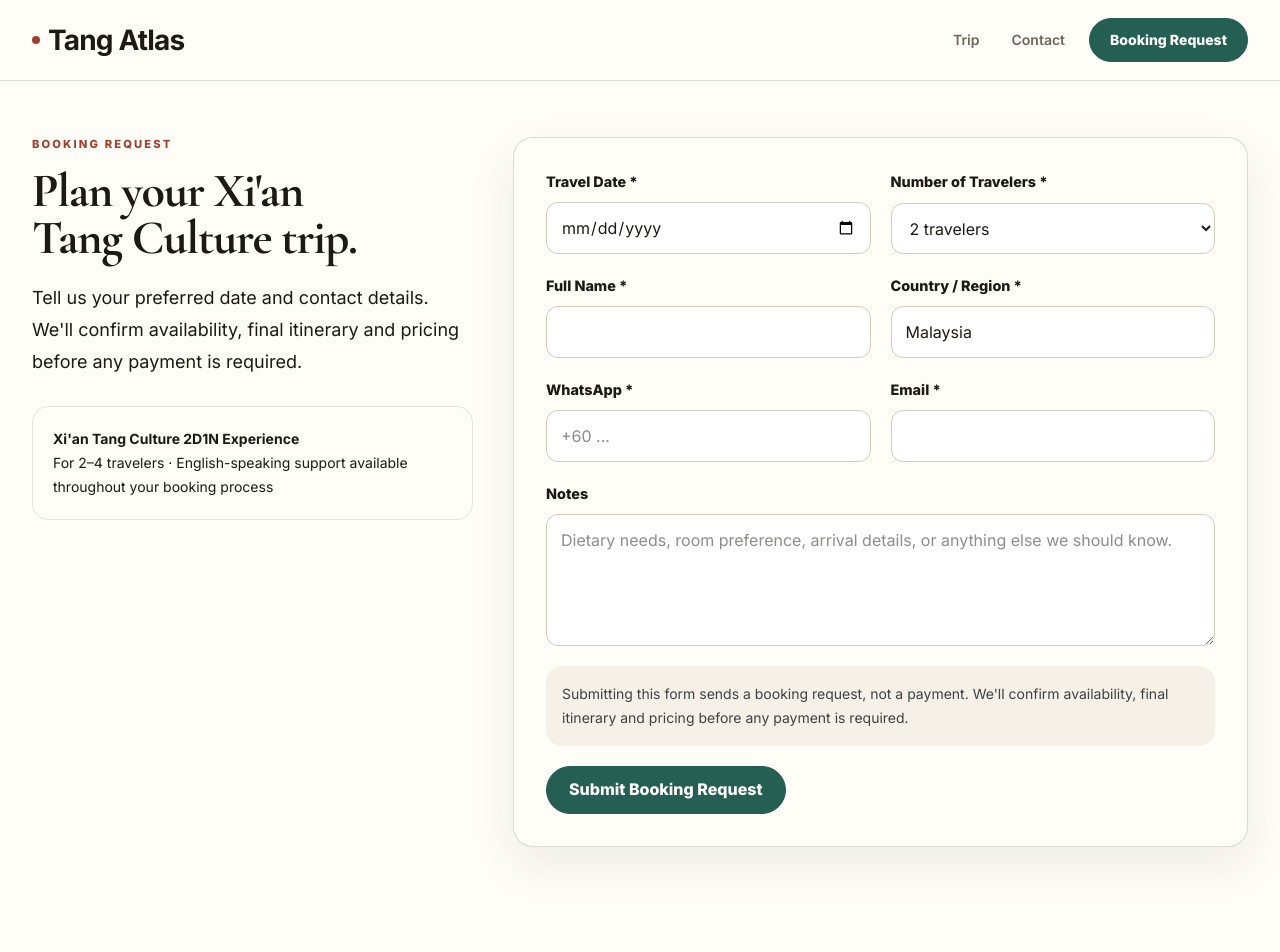
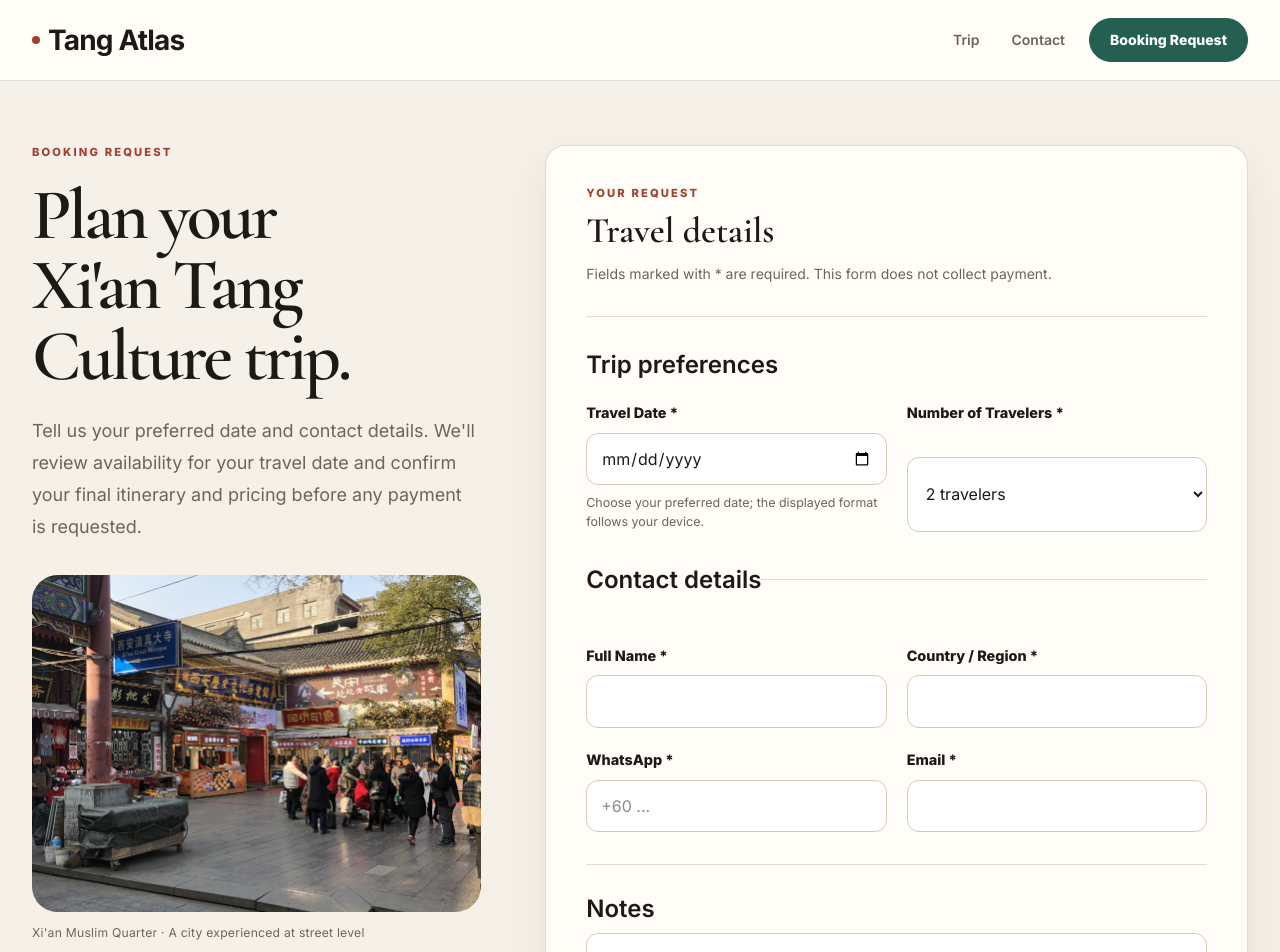
Before and after one commit to 1149866456-wq/xian-travel-v01, a Next.js app: page /booking in a window 1280 px wide. Shown: the top 952 px of the page. Built offline with nearby package versions, Linux system fonts and the light colour scheme.

Commit message:
feat: refine booking request and success UX

```diff
--- a/src/app/booking/page.tsx
+++ b/src/app/booking/page.tsx
@@ -1,19 +1,42 @@
+import Image from "next/image";
 import { BookingForm } from "@/components/booking-form";
 import { readAttribution, type SearchParams } from "@/lib/attribution";
 
 export default async function BookingPage({ searchParams }: { searchParams: Promise<SearchParams> }) {
   const attribution = readAttribution(await searchParams);
+
   return (
-    <div className="container-page grid gap-10 py-14 lg:grid-cols-[.75fr_1.25fr]">
-      <div>
-        <div className="eyebrow">Booking Request</div>
-        <h1 className="mt-4 text-5xl font-black tracking-tight">Plan your Xi&apos;an Tang Culture trip.</h1>
-        <p className="mt-5 text-lg leading-8 text-neutral-650">Tell us your preferred date and contact details. We&apos;ll confirm availability, final itinerary and pricing before any payment is required.</p>
-        <div className="mt-7 rounded-2xl border border-black/10 p-5 text-sm leading-6 text-neutral-650">
-          <strong>Xi&apos;an Tang Culture 2D1N Experience</strong><br />For 2–4 travelers · English-speaking support available throughout your booking process
-        </div>
+    <div className="bg-[var(--paper)] py-10 sm:py-16">
+      <div className="container-page grid items-start gap-10 lg:grid-cols-[.78fr_1.22fr] lg:gap-16">
+        <section className="lg:sticky lg:top-6" aria-labelledby="booking-page-title">
+          <p className="eyebrow">Booking Request</p>
+          <h1 id="booking-page-title" className="mt-5 text-6xl font-semibold tracking-[-.045em] sm:text-7xl">Plan your Xi&apos;an Tang Culture trip.</h1>
+          <p className="mt-6 max-w-xl text-lg leading-8 text-[var(--muted)]">
+            Tell us your preferred date and contact details. We&apos;ll review availability for your travel date and confirm your final itinerary and pricing before any payment is requested.
+          </p>
+
+          <figure className="mt-8">
+            <div className="image-frame aspect-[4/3]">
+              <Image
+                src="/images/tang-atlas/xian-muslim-quarter.webp"
+                alt="Street life in Xi'an's Muslim Quarter"
+                fill
+                priority
+                sizes="(max-width: 1023px) 100vw, 38vw"
+                className="object-[52%_38%]"
+              />
+            </div>
+            <figcaption className="image-caption">Xi&apos;an Muslim Quarter · A city experienced at street level</figcaption>
+          </figure>
+
+          <div className="mt-7 border-y border-[var(--line)] py-5 text-sm leading-7 text-[var(--muted)]">
+            <strong className="block font-[var(--font-display)] text-2xl font-semibold text-[var(--ink)]">Xi&apos;an Tang Culture 2D1N Experience</strong>
+            For 2–4 travelers · English-first communication during the booking process
+          </div>
+        </section>
+
+        <BookingForm attribution={attribution} />
       </div>
-      <BookingForm attribution={attribution} />
     </div>
   );
 }
--- a/src/app/booking/success/page.tsx
+++ b/src/app/booking/success/page.tsx
@@ -13,11 +13,12 @@ export default async function BookingSuccess({ searchParams }: { searchParams: P
 
   if (!booking) {
     return (
-      <div className="container-page py-20">
-        <div className="card mx-auto max-w-2xl p-8 text-center">
-          <h1 className="text-3xl font-black">Booking request not found</h1>
-          <p className="mt-4 text-neutral-600">The success link may be incomplete. Please contact us if you already submitted a booking request.</p>
-          <Link className="button-primary mt-6" href="/contact">Contact Us</Link>
+      <div className="container-page py-16 sm:py-24">
+        <div className="mx-auto max-w-2xl border-y border-[var(--line)] py-12 text-center sm:py-16">
+          <p className="eyebrow">Booking request</p>
+          <h1 className="mt-5 text-5xl font-semibold tracking-[-.035em] sm:text-6xl">Booking request not found</h1>
+          <p className="mx-auto mt-5 max-w-xl leading-8 text-[var(--muted)]">The success link may be incomplete. Please contact us if you already submitted a booking request.</p>
+          <Link className="button-primary mt-7" href="/contact">Contact Us</Link>
         </div>
       </div>
     );
@@ -29,28 +30,44 @@ export default async function BookingSuccess({ searchParams }: { searchParams: P
   );
 
   return (
-    <div className="container-page py-20">
-      <div className="card mx-auto max-w-3xl overflow-hidden">
-        <div className="bg-[#275d52] p-8 text-white md:p-10">
-          <div className="text-sm font-bold uppercase tracking-[.16em] text-white/70">Request received</div>
-          <h1 className="mt-3 text-4xl font-black">Booking Request Submitted</h1>
-          <p className="mt-4 text-white/75">This confirms your booking request, not a payment or confirmed reservation.</p>
-          <p className="mt-2 text-white/75">We&apos;ll check availability, your final itinerary and pricing, then contact you using the details above.</p>
-        </div>
-        <div className="grid gap-6 p-8 md:grid-cols-2 md:p-10">
-          <Detail label="Booking Reference" value={booking.booking_reference} />
-          <Detail label="Requested Travel Date" value={booking.travel_date} />
-          <Detail label="Travelers" value={`${booking.traveler_count}`} />
-          <Detail label="Contact" value={`${booking.full_name} · ${booking.email}`} />
-          <div className="md:col-span-2 rounded-2xl bg-[#f6f1e8] p-5">
-            <div className="font-black">What happens next?</div>
-            <p className="mt-2 text-sm leading-6 text-neutral-650">We&apos;ll check availability and review your request. Please keep your booking reference for follow-up. We&apos;ll contact you as soon as we&apos;ve reviewed your trip details.</p>
+    <div className="bg-[var(--paper)] py-12 sm:py-20">
+      <div className="container-page max-w-5xl">
+        <div className="overflow-hidden rounded-[28px] border border-[var(--line)] bg-[var(--surface)] shadow-[var(--card-shadow)]">
+          <header className="grid gap-8 bg-[var(--jade-dark)] p-7 text-white sm:p-10 md:grid-cols-[1fr_auto] md:items-end md:p-12">
+            <div>
+              <p className="text-xs font-bold uppercase tracking-[.18em] text-[var(--gold)]">Request received</p>
+              <h1 className="mt-4 text-5xl font-semibold tracking-[-.035em] sm:text-6xl">Booking Request Submitted</h1>
+              <p className="mt-5 max-w-2xl text-lg leading-8 text-white/74">This is a booking request confirmation, not a payment confirmation.</p>
+              <p className="mt-2 max-w-2xl leading-7 text-white/60">We&apos;ll review availability for your travel date, confirm what can be included in your final itinerary, and then contact you with pricing and next steps.</p>
+            </div>
+            <div className="flex h-14 w-14 items-center justify-center rounded-full border border-white/20 bg-white/8 text-2xl" aria-hidden="true">✓</div>
+          </header>
+
+          <div className="grid gap-10 p-7 sm:p-10 md:grid-cols-[1.2fr_.8fr] md:p-12">
+            <section aria-labelledby="request-details-title">
+              <div className="flex items-center gap-4">
+                <h2 id="request-details-title" className="text-3xl font-semibold">Request details</h2>
+                <div className="h-px flex-1 bg-[var(--line)]" />
+              </div>
+              <dl className="mt-7 grid gap-x-8 gap-y-7 sm:grid-cols-2">
+                <Detail label="Booking Reference" value={booking.booking_reference} />
+                <Detail label="Requested Travel Date" value={booking.travel_date} />
+                <Detail label="Travelers" value={`${booking.traveler_count}`} />
+                <Detail label="Contact" value={`${booking.full_name} · ${booking.email}`} />
+              </dl>
+            </section>
+
+            <aside className="border-l-2 border-[var(--cinnabar)] bg-[var(--paper)] p-6" aria-labelledby="next-step-title">
+              <p className="eyebrow">Next step</p>
+              <h2 id="next-step-title" className="mt-3 text-3xl font-semibold">What happens next?</h2>
+              <p className="mt-4 text-sm leading-7 text-[var(--muted)]">We&apos;ll review your request and check what&apos;s available for your preferred date. If you follow up, please share your booking reference so we can match your request quickly.</p>
+              {whatsapp ? (
+                <a className="button-primary mt-6 w-full" href={whatsapp} target="_blank" rel="noreferrer">Contact on WhatsApp</a>
+              ) : (
+                <Link className="button-secondary mt-6 w-full" href="/contact">Contact Us</Link>
+              )}
+            </aside>
           </div>
-          {whatsapp ? (
-            <a className="button-primary md:w-fit" href={whatsapp} target="_blank" rel="noreferrer">Contact on WhatsApp</a>
-          ) : (
-            <Link className="button-secondary md:w-fit" href="/contact">Contact Us</Link>
-          )}
         </div>
       </div>
     </div>
@@ -58,5 +75,10 @@ export default async function BookingSuccess({ searchParams }: { searchParams: P
 }
 
 function Detail({ label, value }: { label: string; value: string }) {
-  return <div className="min-w-0"><div className="text-xs font-bold uppercase tracking-[.12em] text-neutral-500">{label}</div><div className="mt-2 break-words font-black text-lg">{value}</div></div>;
+  return (
+    <div className="min-w-0 border-t border-[var(--line)] pt-4">
+      <dt className="text-[.67rem] font-bold uppercase tracking-[.15em] text-[var(--muted)]">{label}</dt>
+      <dd className="mt-2 break-words font-[var(--font-display)] text-2xl font-semibold leading-tight">{value}</dd>
+    </div>
+  );
 }
--- a/src/components/booking-form.tsx
+++ b/src/components/booking-form.tsx
@@ -49,11 +49,20 @@ export function BookingForm({ attribution }: { attribution: Attribution }) {
   }
 
   return (
-    <form action={submit} className="card grid gap-5 p-6 md:p-8">
+    <form action={submit} className="card grid gap-8 bg-[var(--surface)] p-6 sm:p-8 lg:p-10">
+      <div className="border-b border-[var(--line)] pb-7">
+        <p className="eyebrow">Your request</p>
+        <h2 className="mt-3 text-4xl font-semibold">Travel details</h2>
+        <p className="mt-3 text-sm leading-7 text-[var(--muted)]">Fields marked with * are required. This form does not collect payment.</p>
+      </div>
+
+      <fieldset className="grid gap-5">
+        <legend className="mb-5 font-[var(--font-display)] text-2xl font-semibold">Trip preferences</legend>
         <div className="grid gap-5 md:grid-cols-2">
           <div className="field">
             <label htmlFor="travel_date">Travel Date *</label>
-          <input id="travel_date" name="travel_date" type="date" required aria-invalid={Boolean(errors.travel_date)} aria-describedby={errors.travel_date ? "travel_date-error" : undefined} />
+            <input id="travel_date" name="travel_date" type="date" lang="en" required aria-invalid={Boolean(errors.travel_date)} aria-describedby={errors.travel_date ? "travel_date-help travel_date-error" : "travel_date-help"} />
+            <p id="travel_date-help" className="field-help">Choose your preferred date; the displayed format follows your device.</p>
             {errors.travel_date && <div id="travel_date-error" className="field-error" role="alert">{errors.travel_date}</div>}
           </div>
           <div className="field">
@@ -66,7 +75,10 @@ export function BookingForm({ attribution }: { attribution: Attribution }) {
             {errors.traveler_count && <div id="traveler_count-error" className="field-error" role="alert">{errors.traveler_count}</div>}
           </div>
         </div>
+      </fieldset>
 
+      <fieldset className="grid gap-5 border-t border-[var(--line)] pt-7">
+        <legend className="mb-5 font-[var(--font-display)] text-2xl font-semibold">Contact details</legend>
         <div className="grid gap-5 md:grid-cols-2">
           <div className="field">
             <label htmlFor="full_name">Full Name *</label>
@@ -75,7 +87,7 @@ export function BookingForm({ attribution }: { attribution: Attribution }) {
           </div>
           <div className="field">
             <label htmlFor="country">Country / Region *</label>
-          <input id="country" name="country" defaultValue="Malaysia" autoComplete="country-name" required aria-invalid={Boolean(errors.country)} aria-describedby={errors.country ? "country-error" : undefined} />
+            <input id="country" name="country" autoComplete="country-name" required aria-invalid={Boolean(errors.country)} aria-describedby={errors.country ? "country-error" : undefined} />
             {errors.country && <div id="country-error" className="field-error" role="alert">{errors.country}</div>}
           </div>
         </div>
@@ -92,18 +104,20 @@ export function BookingForm({ attribution }: { attribution: Attribution }) {
             {errors.email && <div id="email-error" className="field-error" role="alert">{errors.email}</div>}
           </div>
         </div>
+      </fieldset>
 
-      <div className="field">
-        <label htmlFor="notes">Notes</label>
-        <textarea id="notes" name="notes" rows={4} placeholder="Dietary needs, room preference, arrival details, or anything else we should know." />
+      <div className="field border-t border-[var(--line)] pt-7">
+        <label htmlFor="notes" className="font-[var(--font-display)] !text-2xl !font-semibold">Notes</label>
+        <textarea id="notes" name="notes" rows={5} aria-describedby="notes-help" placeholder="Dietary needs, room preferences, or arrival details." />
+        <p id="notes-help" className="field-help">Optional: dietary needs, room preferences, or arrival details. Please do not include passport details, ID documents, or bank card information.</p>
       </div>
 
-      <div className="rounded-2xl bg-[#f5f1e8] p-4 text-sm leading-6 text-neutral-700">
-        Submitting this form sends a booking request, not a payment. We&apos;ll confirm availability, final itinerary and pricing before any payment is required.
+      <div className="border-l-2 border-[var(--cinnabar)] bg-[var(--paper)] p-4 text-sm leading-7 text-[var(--muted)]">
+        Submitting this form sends a booking request, not a payment. We&apos;ll confirm availability, the final itinerary, inclusions, and pricing before any payment is requested.
       </div>
 
       {message && <div role="alert" className="rounded-xl bg-red-50 p-4 text-sm text-red-800">{message}</div>}
-      <button className="button-primary w-full md:w-fit" type="submit" disabled={submitting}>
+      <button className="button-primary w-full sm:w-fit" type="submit" disabled={submitting}>
         {submitting ? "Submitting…" : "Submit Booking Request"}
       </button>
     </form>
```
Lines whose indentation alone changed are shown as unchanged.
